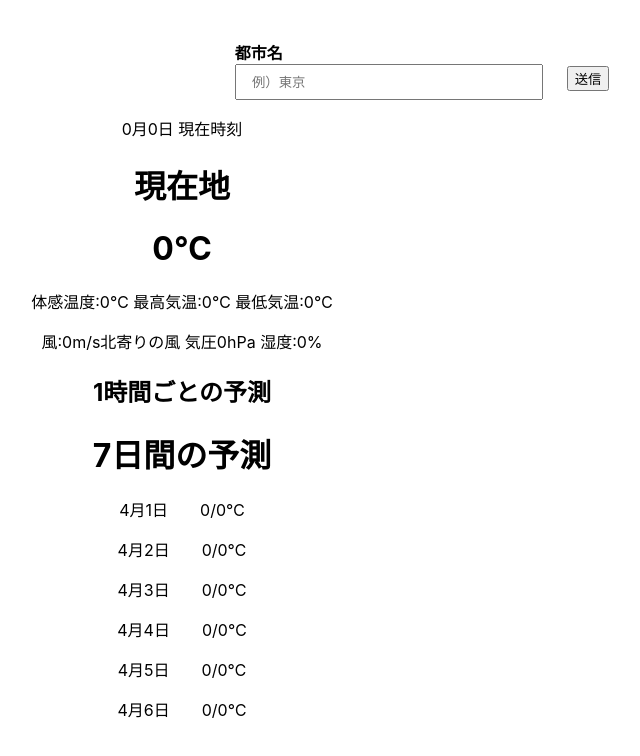
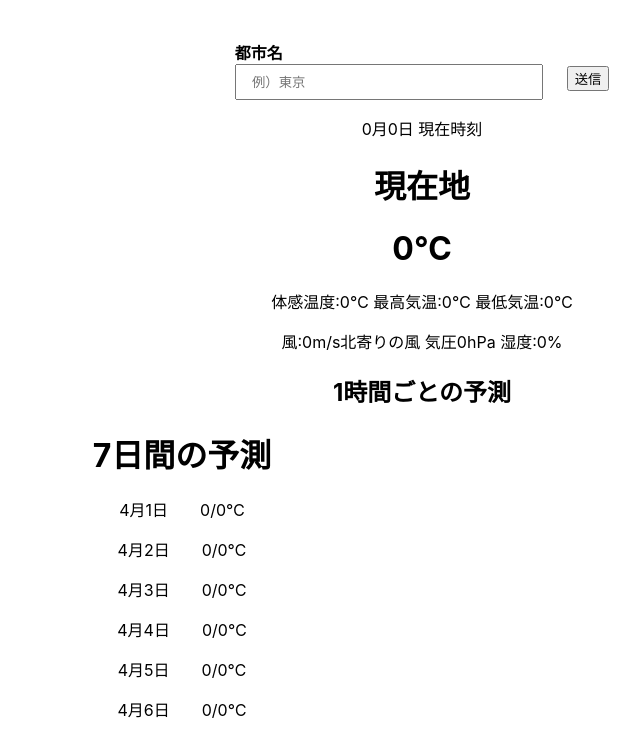
Before and after one commit to Yuta-Tsutsumi/weather-app, a React (Create React App) app: page / in a window 1280 px wide. Shown: the top 756 px of the page, without its empty margins (218-858 px from the left). Built offline with nearby package versions, Linux system fonts and the light colour scheme.

Commit message:
Temperature.tsxファイルの

```diff
--- a/src/components/molecules/Temperature/Temperature.module.scss
+++ b/src/components/molecules/Temperature/Temperature.module.scss
@@ -1,3 +1,5 @@
 .aaa {
-  // text-align: center;
+  width: 100vw;
+  // display: flex;
+  // justify-content: center;
 }
--- a/src/components/molecules/Temperature/Temperature.tsx
+++ b/src/components/molecules/Temperature/Temperature.tsx
@@ -4,6 +4,7 @@ import styles from "./Temperature.module.scss";
 export const Temperature: React.FC = () => {
   return (
     <div className={styles.aaa}>
+      <div>
         <p>0月0日 現在時刻</p>
         <h1>現在地</h1>
         <h1>0℃</h1>
@@ -11,5 +12,6 @@ export const Temperature: React.FC = () => {
         <p>風:0m/s北寄りの風 気圧0hPa 湿度:0%</p>
         <h2>1時間ごとの予測</h2>
       </div>
+    </div>
   );
 };
```
Lines whose indentation alone changed are shown as unchanged.
